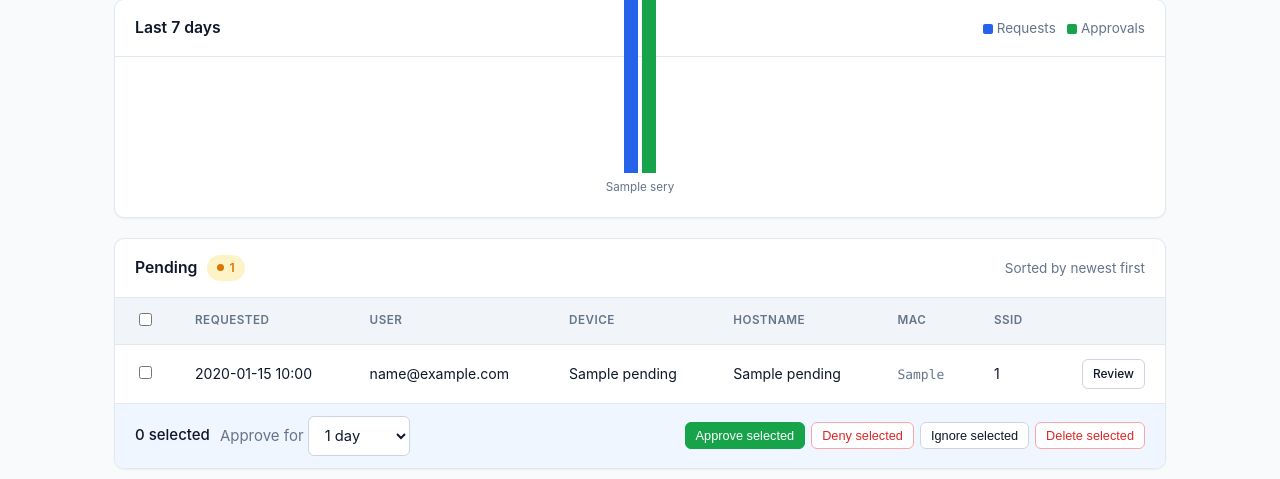
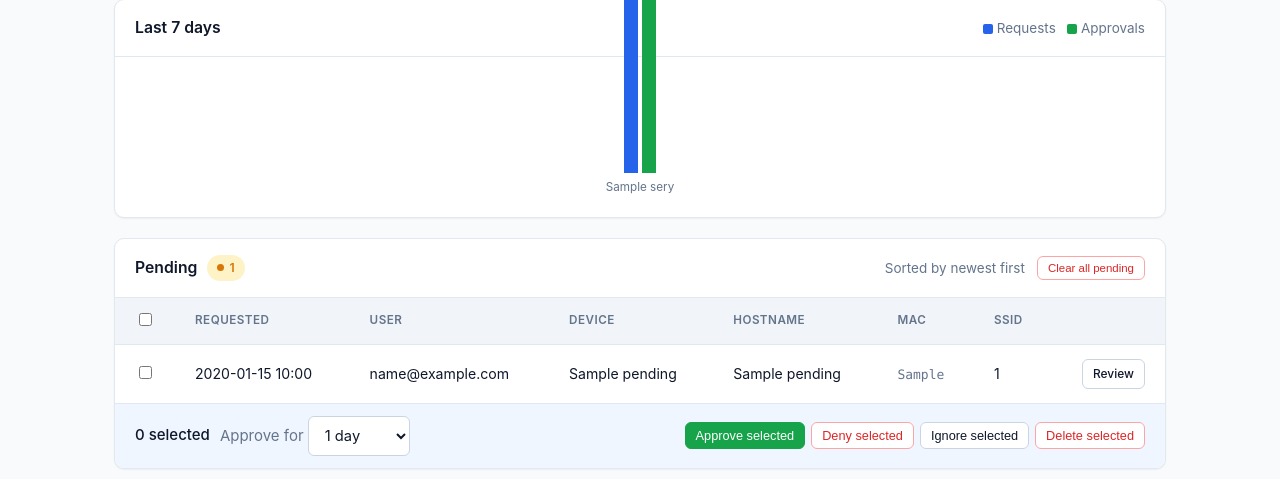
Before and after one commit to fratrat123/smartzone-portal, a Flask app: template templates/admin_queue.html in a window 1280 px wide. Shown: the part 293-772 px from the top of the page. Run offline with Flask 3, Linux system fonts and the light colour scheme; the visitor is signed in with stand-in values (Sample User, id 1); the template is opened without the code that fills it: most values are stand-ins (such as "Sample title", 1, 10 or a date in 2020); some libraries are stand-ins or nearby versions.

Commit message:
Add "Clear all pending" to the queue
New POST /admin/pending/clear deletes every Device row in status=pending
in one shot (plus their DeviceSsidSeen rows); AuditLog entries are left
alone. Useful for clearing drive-by MAC noise that accumulates when
devices associate once, hit RADIUS, get rejected, and never follow up
through the portal flow.

Button lives in the Pending card header on /admin/. Because that card
is wrapped in the existing bulk <form>, the Clear-all button uses the
HTML5 form= attribute to point at a sibling <form> defined just after
the bulk one (nested forms get silently dropped by browsers).

Co-Authored-By: Claude Opus 4.7 (1M context) <noreply@anthropic.com>

```diff
--- a/templates/admin_queue.html
+++ b/templates/admin_queue.html
@@ -83,7 +83,16 @@
   <div class="card">
     <div class="card-header">
       <h2>Pending <span class="pill pill-pending">{{ pending|length }}</span></h2>
-      <span class="meta">Sorted by newest first</span>
+      <span class="meta" style="display:flex;align-items:center;gap:12px">
+        <span>Sorted by newest first</span>
+        {% if pending %}
+          {# Button submits a sibling form defined just after the bulk form —
+             we can't nest a <form> inside the bulk form, so HTML5's form=
+             attribute lets a button attach to a form elsewhere in the DOM. #}
+          <button type="submit" form="clear-pending-form"
+                  class="btn btn-sm btn-danger">Clear all pending</button>
+        {% endif %}
+      </span>
     </div>
     <div class="card-body compact">
       {% if not pending %}
@@ -151,6 +160,17 @@
     </div>
   </div>
   </form>
+
+  {# Sibling form for the "Clear all pending" button in the card header above.
+     Lives outside the bulk form so it isn't a nested <form> (which browsers
+     silently drop). The button references it via form="clear-pending-form". #}
+  {% if pending %}
+    <form method="post" action="{{ url_for('admin.pending_clear') }}"
+          id="clear-pending-form"
+          onsubmit="return confirm('Delete ALL {{ pending|length }} pending device(s) from the queue? Audit log entries are kept, but device rows can\'t be undone.');">
+      {{ csrf_input }}
+    </form>
+  {% endif %}
 
   <script>
     (function () {
```
Also changed, not shown: routes/admin.py (+44 -0 lines).
